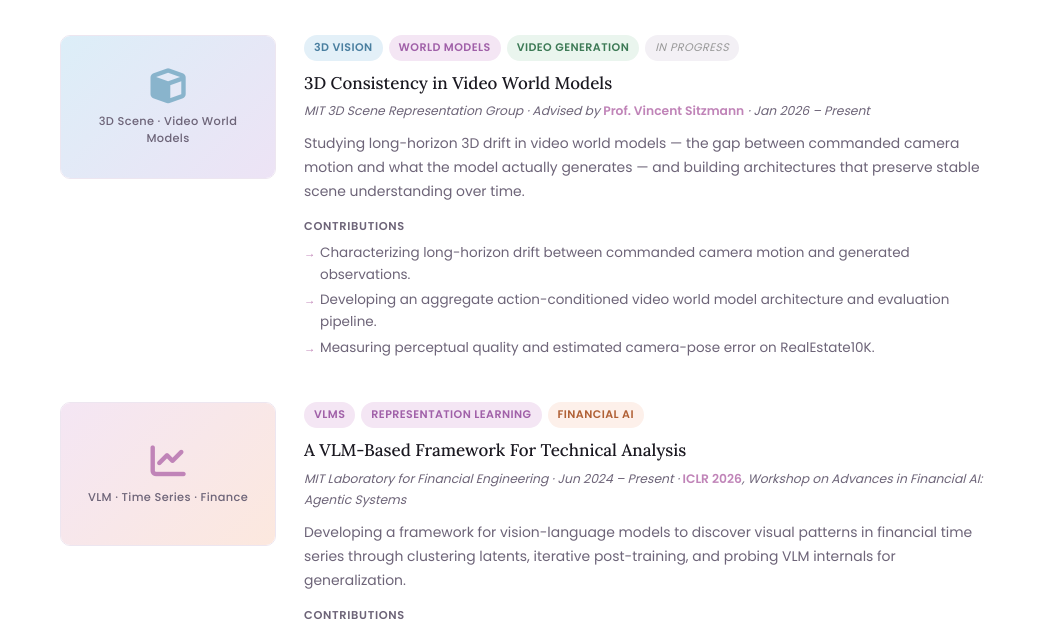
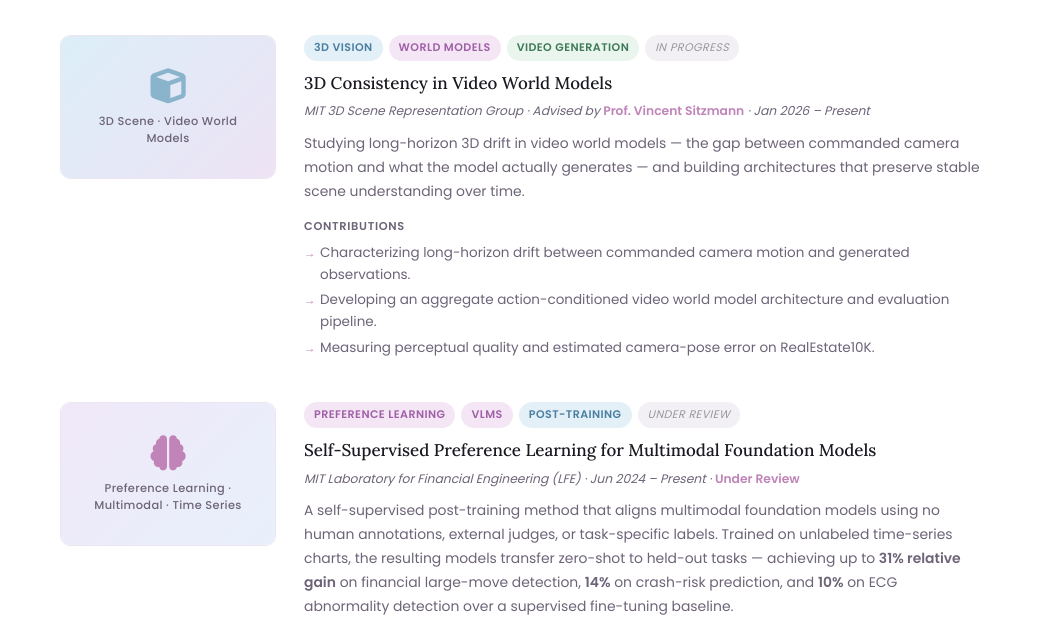
Before and after one commit to AkshTi/akshti.github.io, a plain HTML site: page index.html in a window 1280 px wide. Both pictures are taken after a click on the link "RESEARCH". Shown: the part 171-800 px from the top of the page, without its empty margins (118-1161 px from the left). Drawn offline with Linux system fonts and the light colour scheme.

Commit message:
Add structural preference learning research and publication entry
Co-Authored-By: Claude Sonnet 4.6 <noreply@anthropic.com>

```diff
--- a/index.html
+++ b/index.html
@@ -366,10 +366,10 @@
         <h1 class="fade d1">Hi, I'm <em>Akshata Tiwari.</em></h1>
         <p class="hero-sub fade d2">CS, AI &amp; Finance · MIT</p>
         <p class="fade d3" style="font-size: 1.28rem; font-family: var(--sans); font-weight: 500; line-height: 1.7; margin-bottom: 20px;">
-            I'm a third-year undergraduate at MIT working on <span style="color:#a060a8; font-weight:600;">video world models</span>, <span style="color:#4a7fa0; font-weight:600;">vision-language models</span>, and <span style="color:#3d7a56; font-weight:600;">post-training</span> for multimodal systems.
+            I'm a third-year undergraduate at MIT working on <span style="color:#a060a8; font-weight:600;">video world models</span>, <span style="color:#4a7fa0; font-weight:700; background: var(--accent-soft-2); padding: 1px 5px; border-radius: 4px;">vision-language models</span>, and <span style="color:#3d7a56; font-weight:700; background: #eaf5ee; padding: 1px 5px; border-radius: 4px;">post-training</span> for multimodal systems.
         </p>
         <p class="fade d3" style="margin-bottom: 14px;">
-            I currently conduct research in <strong>MIT's 3D Scene Representation Group</strong>, where I study action conditioning in <span style="color:#a060a8; font-weight:600;">video world models</span>. I also work in <strong>MIT's Laboratory for Financial Engineering</strong> on multimodal alignment for financial time series (accepted at <span style="color:#3d7a56; font-weight:600;">ICLR 2026</span>). More broadly, I'm interested in <span style="color:#4a7fa0; font-weight:600;">representation learning</span> and building systems that can reason over structured real-world data.
+            I currently conduct research in <strong>MIT's 3D Scene Representation Group</strong>, where I study action conditioning in <span style="color:#a060a8; font-weight:600;">video world models</span>. I also work in <strong>MIT's Laboratory for Financial Engineering</strong> on <span style="color:#3d7a56; font-weight:600;">post-training</span> and multimodal alignment for foundation models (accepted at <span style="color:#3d7a56; font-weight:600;">ICLR 2026</span>, with a follow-on paper under review). More broadly, I'm interested in <span style="color:#4a7fa0; font-weight:600;">representation learning</span> and building systems that can reason over structured real-world data.
         </p>
         <p class="fade d3">
             Previously, I worked at <strong>Citadel Securities</strong>, <strong>SRI International</strong>, and <strong>Nasdaq</strong>, building AI/ML systems and production-facing infrastructure. I'm currently exploring research roles for <span style="color:#a060a8; font-weight:600;">world models</span>, <span style="color:#3d7a56; font-weight:600;">multimodal learning</span>, and <span style="color:#4a7fa0; font-weight:600;">vision-language models</span>.
@@ -438,7 +438,43 @@
             </div>
         </div>
 
-        <!-- 2. VLM Finance -->
+        <!-- 2. Structural Preference Learning -->
+        <div class="research-card">
+            <div class="research-img">
+                <div class="img-placeholder" style="background: linear-gradient(135deg, #f0e8f8, #e8f0fc);">
+                    <i class="fa-solid fa-brain" style="color: var(--accent);"></i>
+                    <span>Preference Learning · Multimodal · Time Series</span>
+                </div>
+            </div>
+            <div class="research-body">
+                <div class="research-tags">
+                    <span class="rtag mauve">Preference Learning</span>
+                    <span class="rtag mauve">VLMs</span>
+                    <span class="rtag blue">Post-Training</span>
+                    <span class="rtag status">Under Review</span>
+                </div>
+                <h3>Self-Supervised Preference Learning for Multimodal Foundation Models</h3>
+                <div class="research-venue">
+                    MIT Laboratory for Financial Engineering (LFE) · Jun 2024 – Present ·
+                    <strong>Under Review</strong>
+                </div>
+                <p>
+                    A self-supervised post-training method that aligns multimodal foundation models using no human annotations,
+                    external judges, or task-specific labels. Trained on unlabeled time-series charts, the resulting models
+                    transfer zero-shot to held-out tasks — achieving up to <strong>31% relative gain</strong> on financial
+                    large-move detection, <strong>14%</strong> on crash-risk prediction, and <strong>10%</strong> on ECG
+                    abnormality detection over a supervised fine-tuning baseline.
+                </p>
+                <div class="contrib-label">Contributions</div>
+                <ul class="contrib-list">
+                    <li>Developed a self-supervised preference construction pipeline requiring no labels or human feedback, validated across financial, ECG, and seismic domains.</li>
+                    <li>Ran iterative DPO on Qwen2-VL-7B and Gemma-3-4B; gains replicate across both model families and accumulate over training rounds.</li>
+                    <li>Probed internal representations to confirm post-training improves visual grounding, not just output fluency.</li>
+                </ul>
+            </div>
+        </div>
+
+        <!-- 3. VLM Finance -->
         <div class="research-card">
             <div class="research-img">
                 <div class="img-placeholder" style="background: linear-gradient(135deg, #f4e6f4, #fce8de);">
@@ -454,7 +490,7 @@
                 </div>
                 <h3><a href="https://openreview.net/forum?id=KITAwtGqWn&noteId=RLCnQaGd59" target="_blank">A VLM-Based Framework For Technical Analysis</a></h3>
                 <div class="research-venue">
-                    MIT Laboratory for Financial Engineering · Jun 2024 – Present ·
+                    MIT Laboratory for Financial Engineering (LFE) · Jun 2024 – Present ·
                     <strong>ICLR 2026</strong>, Workshop on Advances in Financial AI: Agentic Systems
                 </div>
                 <p>
@@ -624,6 +660,14 @@
     </div>
     <div class="pub-list">
 
+        <div class="pub-item" style="border-left-color: var(--accent-2);">
+            <h3>Self-Supervised Preference Learning for Multimodal Foundation Models</h3>
+            <div class="pub-venue">
+                A. Tiwari et al. (2026) ·
+                <strong>Under Review</strong>
+            </div>
+        </div>
+
         <div class="pub-item">
             <h3><a href="https://openreview.net/forum?id=KITAwtGqWn&noteId=RLCnQaGd59" target="_blank">A VLM-Based Framework For Technical Analysis</a></h3>
             <div class="pub-venue">
```
